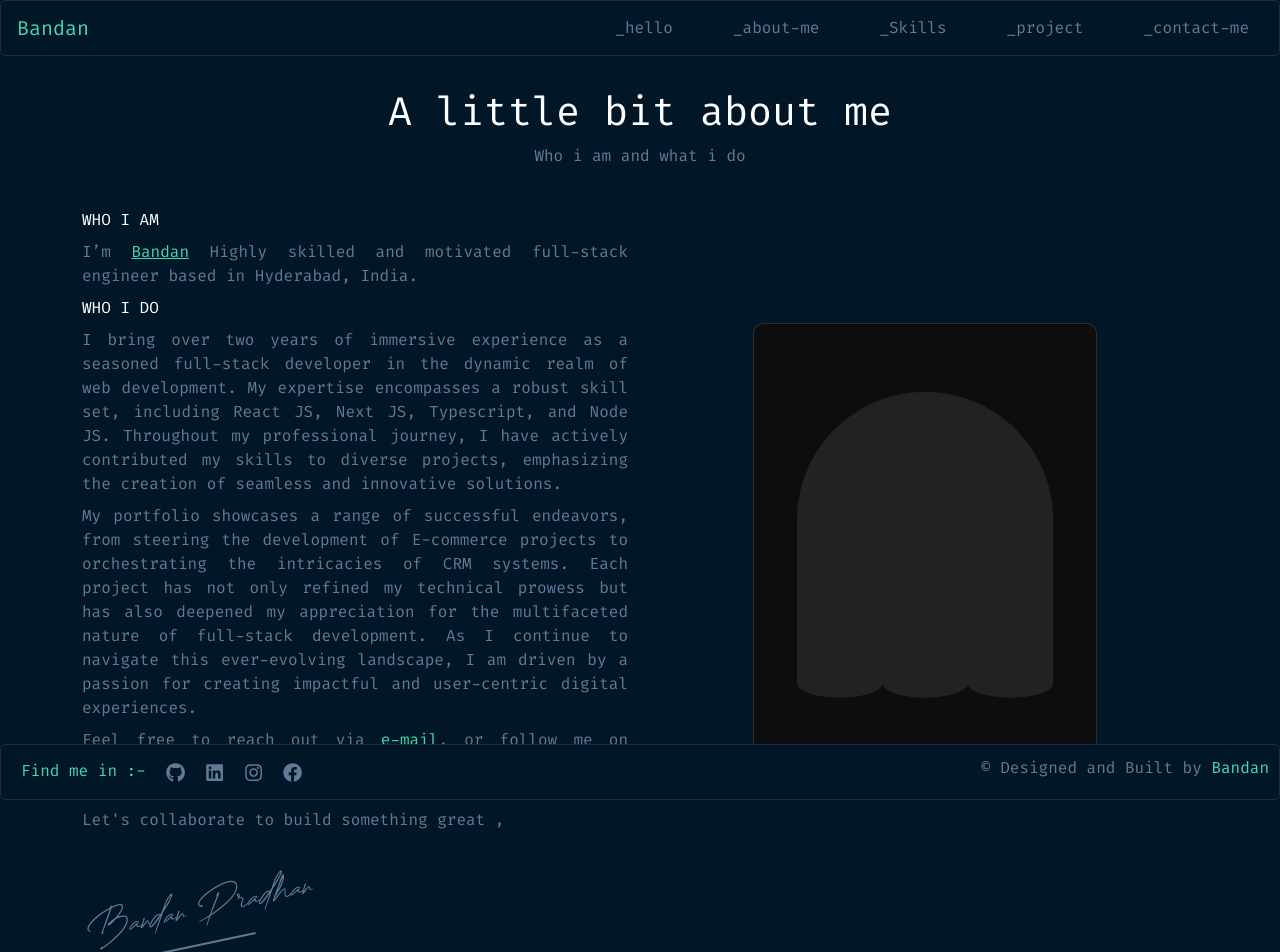
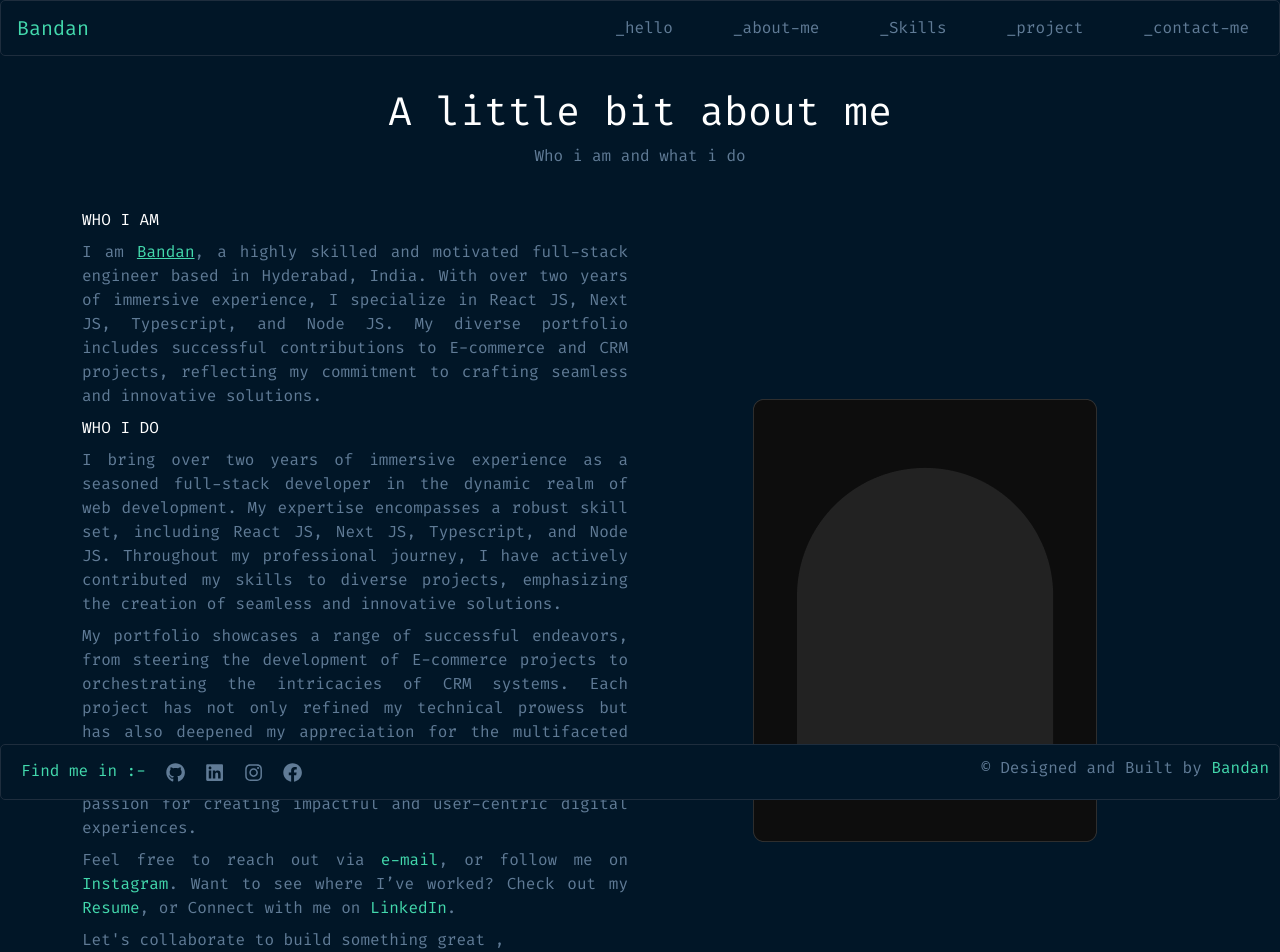
Before and after one commit to Bandan-Hpe/personal-portfolio, a React (Vite) app: page /about in a window 1280 px wide. Shown: the top 952 px of the page. Built offline with nearby package versions, Linux system fonts and the light colour scheme.

Commit message:
changed in about page

```diff
--- a/src/Pages/About.jsx
+++ b/src/Pages/About.jsx
@@ -17,8 +17,13 @@ const About = () => {
               <div className="col-md-6">
                 <p className="text-white">WHO I AM</p>
                 <p>
-                  I’m <span className={styles.name}>Bandan</span> Highly skilled
-                  and motivated full-stack engineer based in Hyderabad, India.
+                  I am <span className={styles.name}>Bandan</span>, a highly
+                  skilled and motivated full-stack engineer based in Hyderabad,
+                  India. With over two years of immersive experience, I
+                  specialize in React JS, Next JS, Typescript, and Node JS. My
+                  diverse portfolio includes successful contributions to
+                  E-commerce and CRM projects, reflecting my commitment to
+                  crafting seamless and innovative solutions.
                 </p>
                 <p className="text-white">WHO I DO</p>
                 <p>
@@ -43,7 +48,10 @@ const About = () => {
 
                 <p>
                   Feel free to reach out via{" "}
-                  <Link to="mailto:bandanpradhan456@gmail.com" className={styles.connect}>
+                  <Link
+                    to="mailto:bandanpradhan456@gmail.com"
+                    className={styles.connect}
+                  >
                     e-mail
                   </Link>
                   , or follow me on{" "}
@@ -75,7 +83,7 @@ const About = () => {
 
                 <p>Let's collaborate to build something great ,</p>
 
-                <p className={`${styles.sign} mb-3`}>Bandan Pradhan</p>
+                <p className={`${styles.sign} mb-5`}>Bandan Pradhan</p>
               </div>
               <div className="col-md-6 d-flex justify-content-center align-items-center">
                 <div className={`${styles.img} mb-5`}>
--- a/src/styles/About.module.css
+++ b/src/styles/About.module.css
@@ -36,7 +36,7 @@
   font-weight: 400;
   font-style: normal;
   transform: rotate(-12deg);
-
+margin-bottom: 5rem !important;
   position: relative;
 }
 .sign:after {
```
